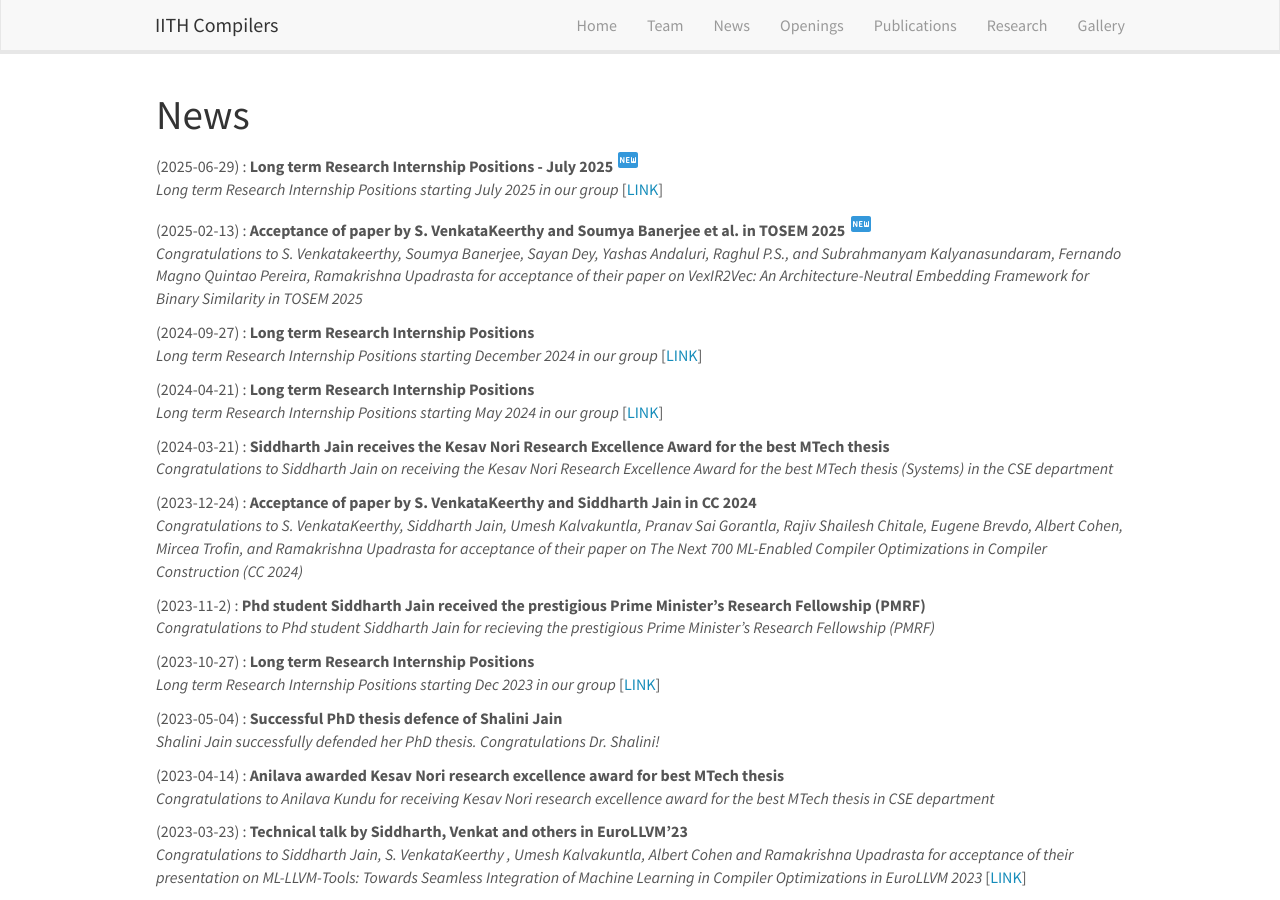
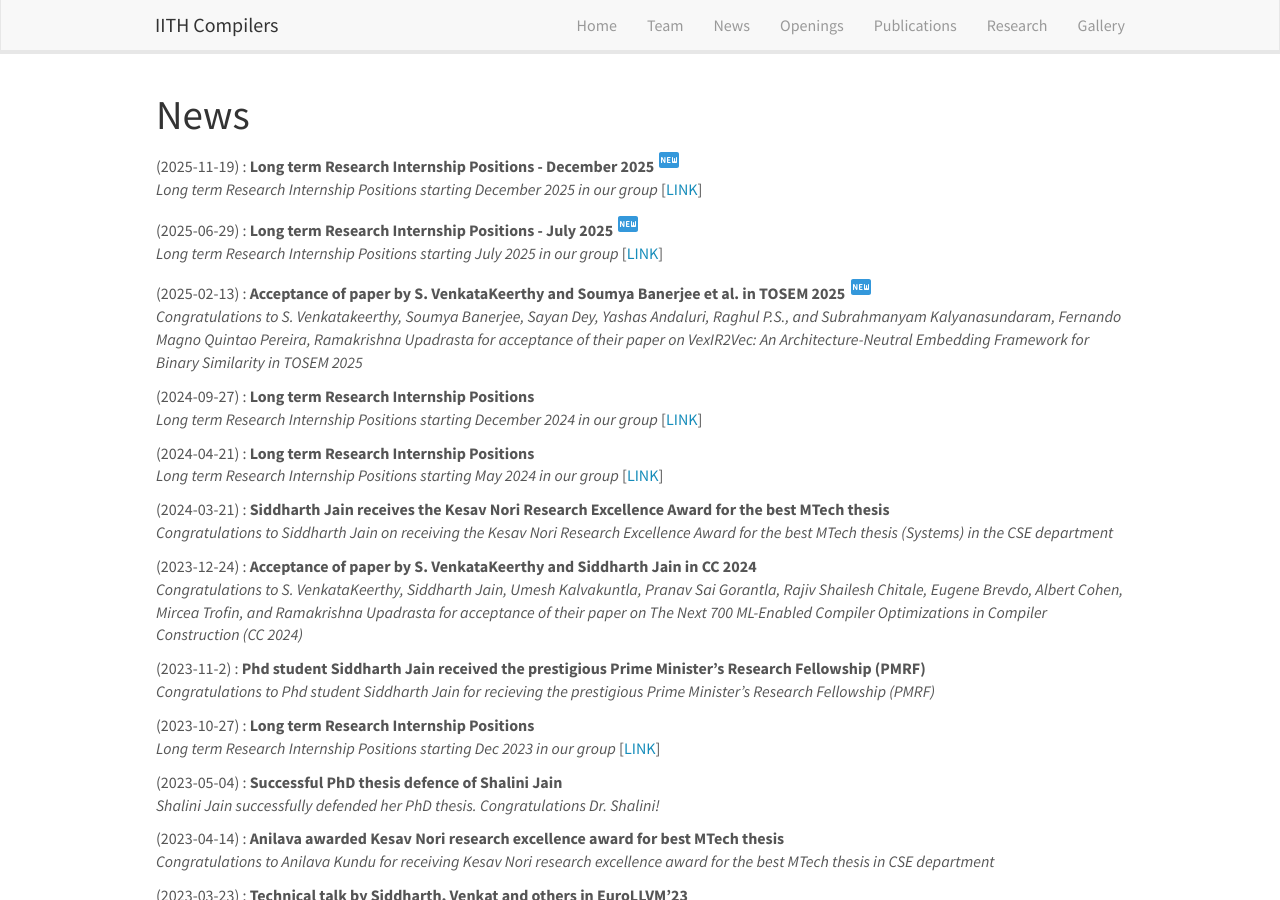
Before and after one commit to utpalbora/compilers.cse.iith.ac.in, a Jekyll site: the page built from _pages/allnews.md, in a window 1280 px wide and 900 px high. Built offline with Jekyll 4.4.1, drawn with Linux system fonts in a browser that asks for light colours; nearby versions of some CDN libraries.

Commit message:
December 25 internship adv (#142)
* Added internship AD for july 2025

* Added December 2025 Internship Ad

---------

Co-authored-by: Nilesh Shah <56203020+nileshshah21@users.noreply.github.com>

```diff
--- a/_data/news.yml
+++ b/_data/news.yml
@@ -1,3 +1,9 @@
+- date: 2025-11-19
+  status: "Long term Research Internship Positions - December 2025"
+  new: "true"
+  url: "../internships_december25/"
+  headline: "Long term Research Internship Positions starting December 2025 in our group"
+
 - date: 2025-06-29
   status: "Long term Research Internship Positions - July 2025"
   new: "true"
```
Also changed, not shown: _pages/internships_dec25.md (added, +10 -0 lines).
